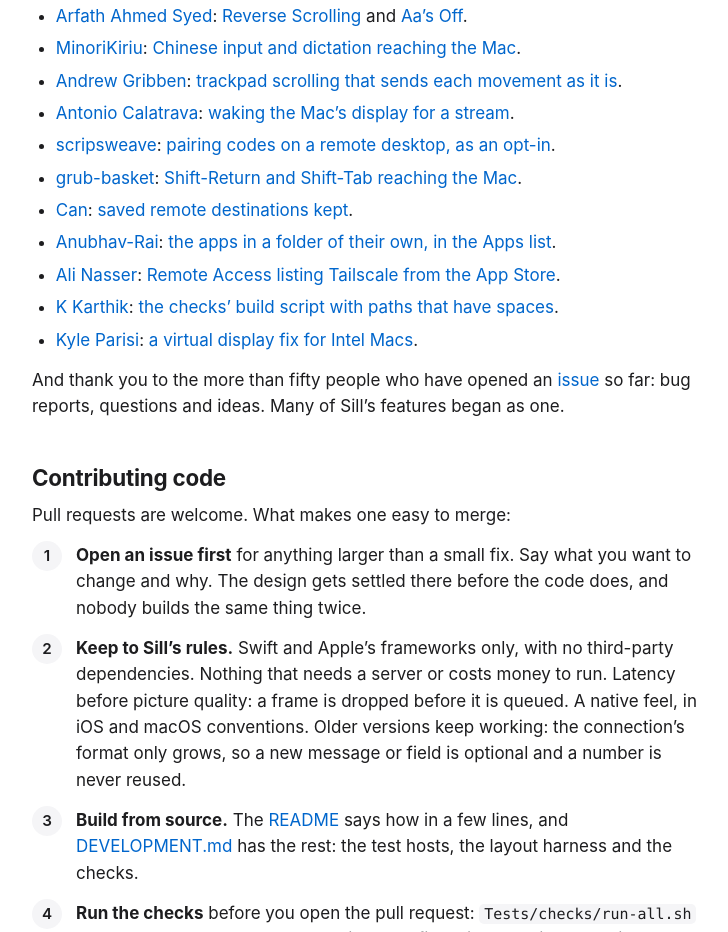
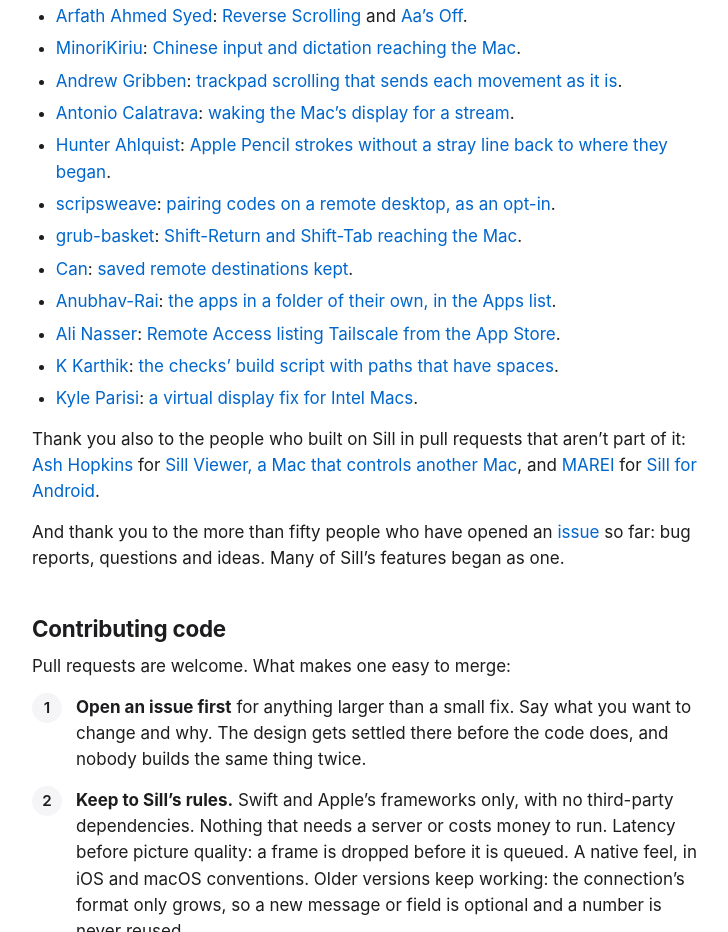
Before and after one commit to Saffsanity/sill-site, a plain HTML site: page contribute.html in a window 1280 px wide. Shown: the part 1198-2130 px from the top of the page, without its empty margins (272-1000 px from the left). Drawn offline with Linux system fonts and the light colour scheme.

Commit message:
Site: the way back into a Mac that Sill cannot show, and credit owed on the contribute page (Saffsanity/sill#389)
Co-Authored-By: Claude Fable 5.2 <noreply@anthropic.com>

```diff
--- a/contribute.html
+++ b/contribute.html
@@ -56,6 +56,7 @@
     <li><a href="https://github.com/cinminori">MinoriKiriu</a>: <a href="https://github.com/Saffsanity/sill/pull/147">Chinese input and dictation reaching the Mac</a>.</li>
     <li><a href="https://github.com/andrewgribben">Andrew Gribben</a>: <a href="https://github.com/Saffsanity/sill/pull/217">trackpad scrolling that sends each movement as it is</a>.</li>
     <li><a href="https://github.com/acalatrava">Antonio Calatrava</a>: <a href="https://github.com/Saffsanity/sill/pull/151">waking the Mac’s display for a stream</a>.</li>
+    <li><a href="https://github.com/HunterAhlquist">Hunter Ahlquist</a>: <a href="https://github.com/Saffsanity/sill/pull/335">Apple Pencil strokes without a stray line back to where they began</a>.</li>
     <li><a href="https://github.com/scripsweave">scripsweave</a>: <a href="https://github.com/Saffsanity/sill/pull/157">pairing codes on a remote desktop, as an opt-in</a>.</li>
     <li><a href="https://github.com/grub-basket">grub-basket</a>: <a href="https://github.com/Saffsanity/sill/pull/110">Shift-Return and Shift-Tab reaching the Mac</a>.</li>
     <li><a href="https://github.com/eco-null">Can</a>: <a href="https://github.com/Saffsanity/sill/pull/142">saved remote destinations kept</a>.</li>
@@ -64,6 +65,7 @@
     <li><a href="https://github.com/K007-K">K Karthik</a>: <a href="https://github.com/Saffsanity/sill/pull/153">the checks’ build script with paths that have spaces</a>.</li>
     <li><a href="https://github.com/kyleparisi">Kyle Parisi</a>: <a href="https://github.com/Saffsanity/sill/pull/87">a virtual display fix for Intel Macs</a>.</li>
   </ul>
+  <p>Thank you also to the people who built on Sill in pull requests that aren’t part of it: <a href="https://github.com/ashleigh-hopkins">Ash Hopkins</a> for <a href="https://github.com/Saffsanity/sill/pull/66">Sill Viewer, a Mac that controls another Mac</a>, and <a href="https://github.com/omarei-omoto">MAREI</a> for <a href="https://github.com/Saffsanity/sill/pull/89">Sill for Android</a>.</p>
   <p>And thank you to the more than fifty people who have opened an <a href="https://github.com/Saffsanity/sill/issues?q=is%3Aissue">issue</a> so far: bug reports, questions and ideas. Many of Sill’s features began as one.</p>
 
   <h2 id="code">Contributing code</h2>
```
Also changed, not shown: support.html (+1 -0 lines).
